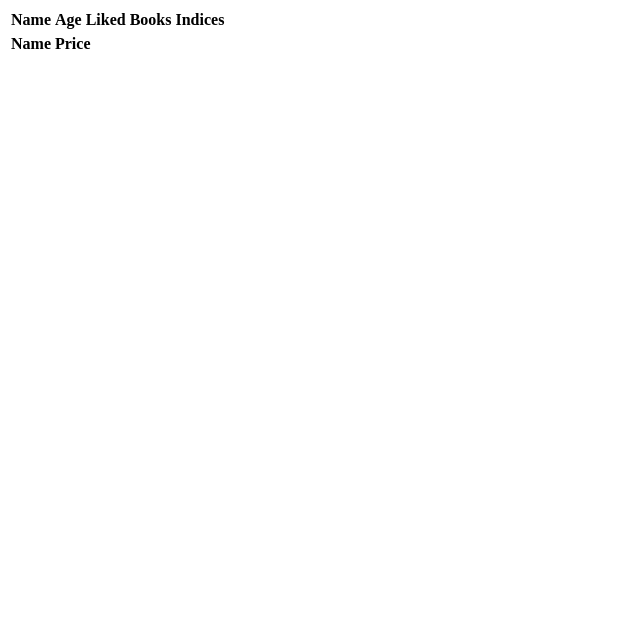
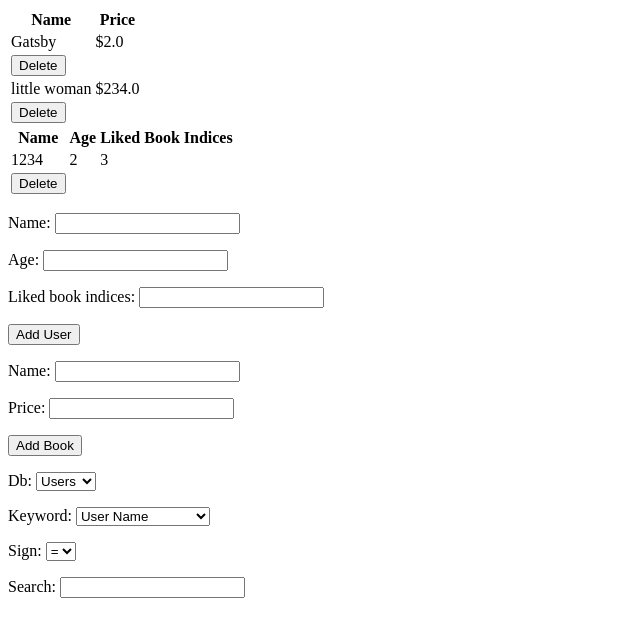
Before and after one commit to mina-zheng/crud-web-app, a Django app: page / in a window 1280 px wide. Shown: the top 637 px of the page, without its empty margins (0-640 px from the left). Run offline with Django 5.2, Linux system fonts and the light colour scheme; data comes from the database, SQL or seed files in the repository; data that the repository does not hold is empty.

Commit message:
add row functionality and query form

```diff
--- /dev/null
+++ b/crud/forms.py
@@ -0,0 +1,34 @@
+from django import forms #type: ignore
+from .models import Users, Books
+
+class UsersForm(forms.ModelForm):
+    class Meta:
+        model = Users
+        fields = ["name", "age", "liked_book_indices"]
+
+
+
+class BooksForm(forms.ModelForm):
+    class Meta:
+        model = Books
+        fields = ["name", "price"]
+
+
+class QueryForm(forms.Form):
+    db = forms.ChoiceField(choices=[
+        ('Users', 'Users'),
+        ('Books', 'Books'),
+    ])
+    keyword = forms.ChoiceField(choices=[
+        ('User Name', 'User Name'),
+        ('Age', 'Age'),
+        ('Liked_Book_indices', 'Liked Book Indices'),
+        ('Book Name', 'Book Name'),
+        ('Price', 'Price'),
+    ])
+    sign = forms.ChoiceField(choices=[
+        ('=', '='),
+        ('<', '<'),
+        ('>', '>'),
+    ])
+    search = forms.CharField()
--- a/crud/models.py
+++ b/crud/models.py
@@ -1,10 +1,10 @@
 from django.db import models #type: ignore
 from django.contrib.postgres.fields import ArrayField #type: ignore
 
-class User(models.Model):
+class Users(models.Model):
     name = models.CharField(max_length=100)
     age = models.IntegerField()
-    liked_book_indices = ArrayField(models.IntegerField())
+    liked_book_indices = models.CharField()
 
 class Books(models.Model):
     name = models.CharField(max_length=100)
--- a/crud/templates/crud/index.html
+++ b/crud/templates/crud/index.html
@@ -10,13 +10,12 @@
             <table class = "user">
                 <tr>
                     <th>Name</th>
-                    <th>Age</th>
-                    <th>Liked Books Indices</th>
+                    <th>Price</th>
                 </tr>
                 {% for book in books %}
                 <tr>
                     <td> {{ book.name }} </td>
-                    <td> {{ book.price }}</td>
+                    <td> ${{ book.price }}</td>
                 </tr>
                 <td>
                     <form method = "POST">
@@ -30,7 +29,8 @@
             <table class = "library">
                 <tr>
                     <th>Name</th>
-                    <th>Price</th>
+                    <th>Age</th>
+                    <th>Liked Book Indices</th>
                 </tr>
                 {% for user in users %}
                 <tr>
@@ -47,5 +47,31 @@
                 {% endfor %}
             </table>
         </div>
+        <div class = "actions">
+            <div class = "add-user">
+                <form method = "POST">
+                    {% csrf_token %}
+                    {{ users_form.as_p }}
+                    <button type="submit" name="add-user">Add User</button>
+
+                </form>
+            </div>
+            <div class = "add-book">
+                <form method = "POST">
+                    {% csrf_token %}
+                    {{ books_form.as_p }}
+                    <button type="submit" name="add-book">Add Book</button>
+
+                </form>
+            </div>
+
+            <div class = "query">
+                <form method = "POST">
+                    {% csrf_token %}
+                    {{ query_form.as_p }}
+                </form>
+            </div>
+        </div>
+
     </body>
 </html>
--- a/crud/views.py
+++ b/crud/views.py
@@ -1,19 +1,31 @@
-from .models import User, Books
-from django.shortcuts import render #type:ignore
+from .models import Users, Books
+from .forms import UsersForm, BooksForm, QueryForm
+from django.shortcuts import render, redirect #type:ignore
 
 def index(request):
-    books = Books.objects.all()
-    users = User.objects.all()
-
     if request.method == "POST":
         if "delete-book" in request.POST:
             delete(request, "book", Books)
         elif "delete-user" in request.POST:
-            delete(request, "user", User)
+            delete(request, "user", Users)
+
+        elif "add-book" in request.POST:
+            add(request, "book", Books)
+        elif "add-user" in request.POST:
+            add(request, "user", Users)
+
+        return redirect("index")
+
+    books = Books.objects.all()
+    users = Users.objects.all()
 
 
     return render(request, 'crud/index.html', {'books': books,
-                                               'users': users})
+                                                'users': users,
+                                                'users_form':UsersForm(),
+                                                'books_form':BooksForm(),
+                                                'query_form':QueryForm()
+                                                })
 
 
 
@@ -23,3 +35,13 @@ def delete(request, db, model):
     book_name = request.POST.get(action)
     delete_row = model.objects.filter(name=book_name)
     delete_row.delete()
+
+def add(request, db, model):
+    if db == "book":
+        row = BooksForm(request.POST)
+        if row.is_valid():
+            row.save()
+    if db == "user":
+        row = UsersForm(request.POST)
+        if row.is_valid():
+            row.save()
```
Also changed, not shown: crud/migrations/0002_rename_user_users.py (added), crud/migrations/0003_alter_users_liked_book_indices.py (added), db.sqlite3.
